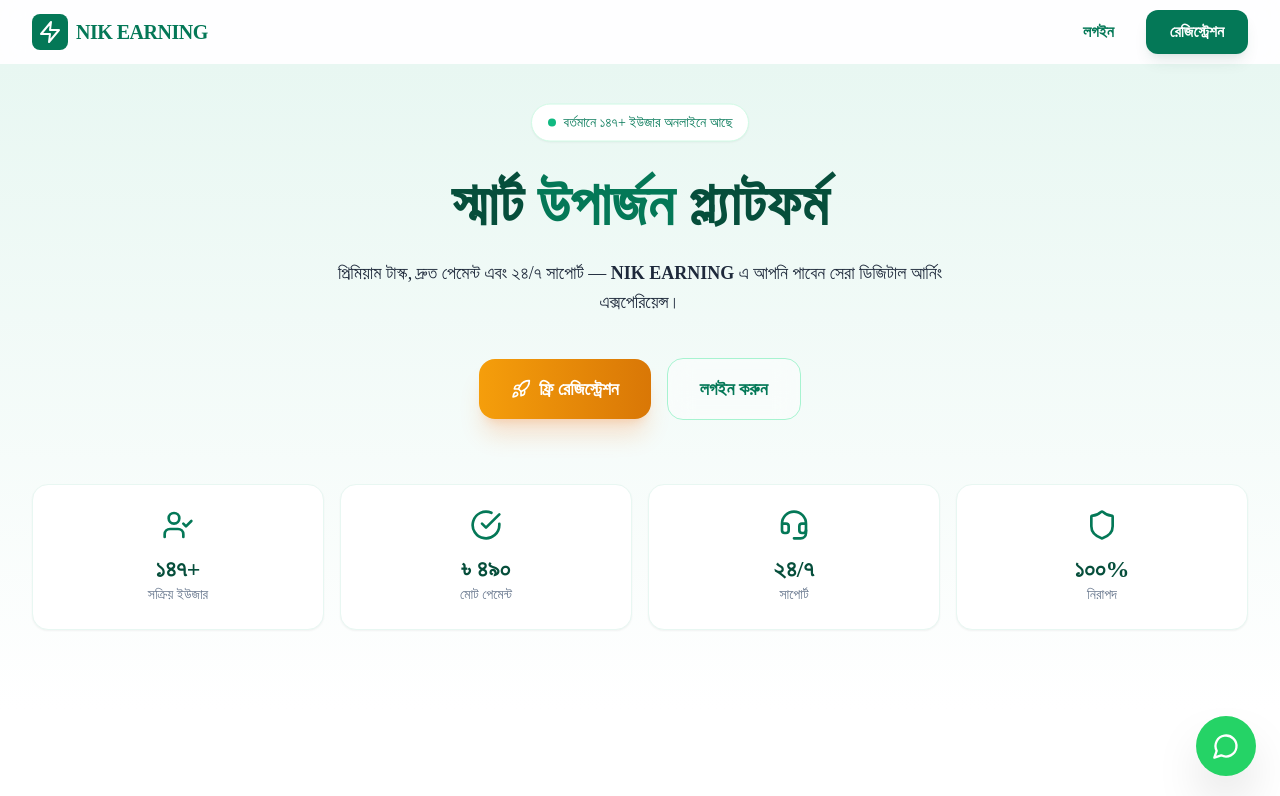
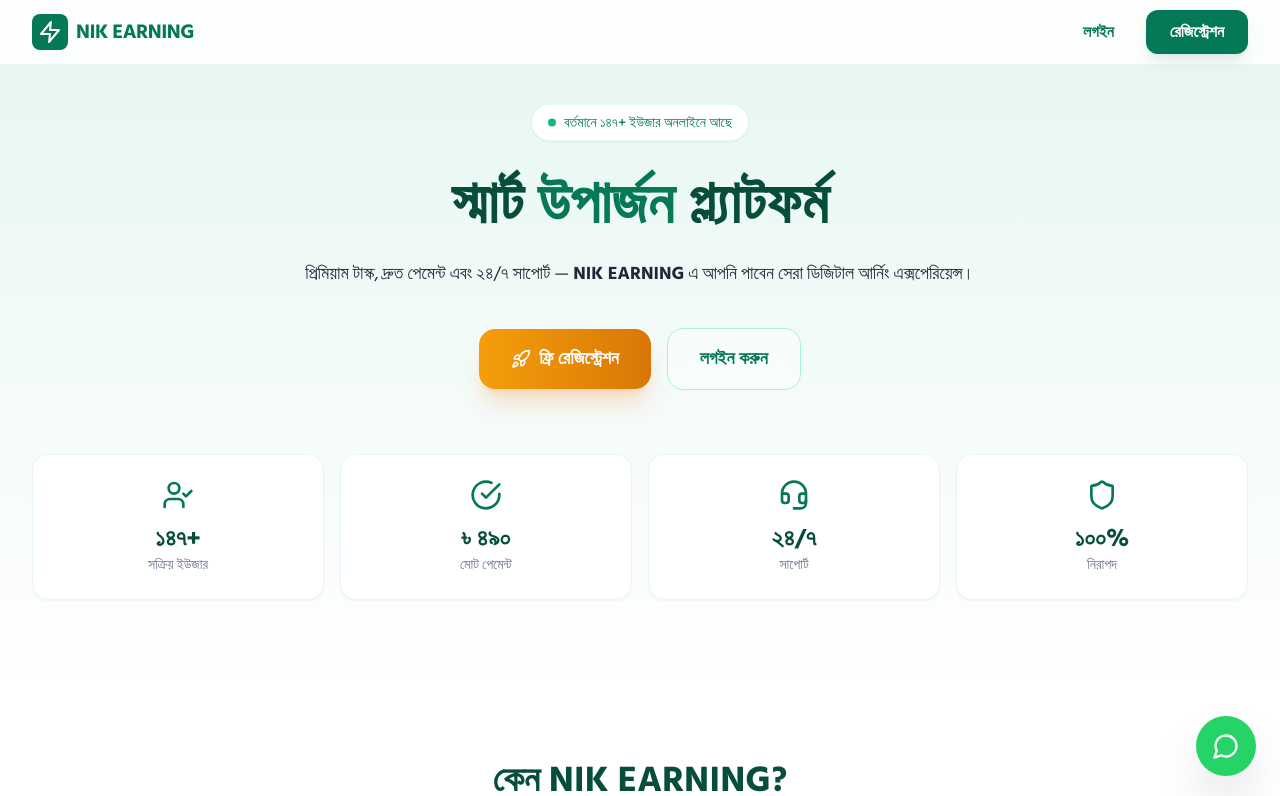
Before and after one commit to 2550rayhanpc/liteearning, a Next.js app: page / in a window 1280 px wide. Shown: the top 796 px of the page. Built offline with nearby package versions, Linux system fonts and the light colour scheme.

Commit message:
Update font settings and layout styles

```diff
--- a/app/layout.js
+++ b/app/layout.js
@@ -2,20 +2,20 @@ import { Hind_Siliguri } from "next/font/google";
 import "./globals.css";
 
 const hindSiliguri = Hind_Siliguri({
-  subsets: ["bengali"],
+  subsets: ["bengali", "latin"],
   weight: ["300", "400", "500", "600", "700"],
-  variable: "--font-hind",
+  variable: "--font-hind-siliguri",
 });
 
 export const metadata = {
   title: "NIK EARNING - স্মার্ট উপার্জন প্ল্যাটফর্ম",
-  description: "বাংলাদেশের সেরা প্রিমিয়াম ডিজিটাল আর্নিং প্ল্যাটফর্ম।",
+  description: "বাংলাদেশের সেরা প্রিমিয়াম ডিজিটাল আর্নিং প্ল্যাটফর্ম",
 };
 
 export default function RootLayout({ children }) {
   return (
-    <html lang="bn" className={`${hindSiliguri.variable} scroll-smooth`}>
-      <body className="font-hind antialiased bg-[#f8fafc] text-[#1e293b]">
+    <html lang="bn" className={hindSiliguri.variable}>
+      <body className="font-sans bg-[#eaf8f3] text-slate-800 antialiased selection:bg-emerald-200">
         {children}
       </body>
     </html>
```
